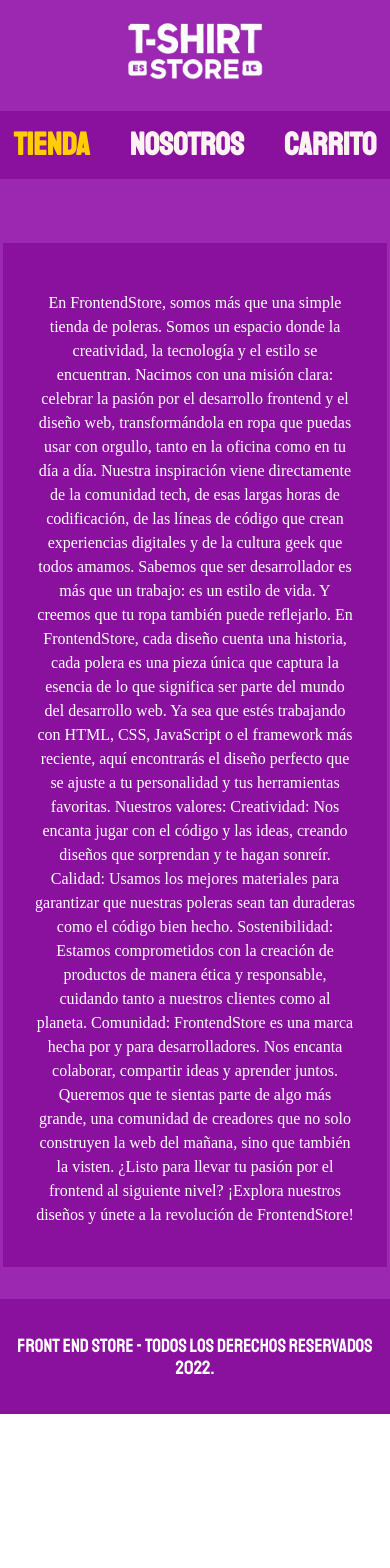
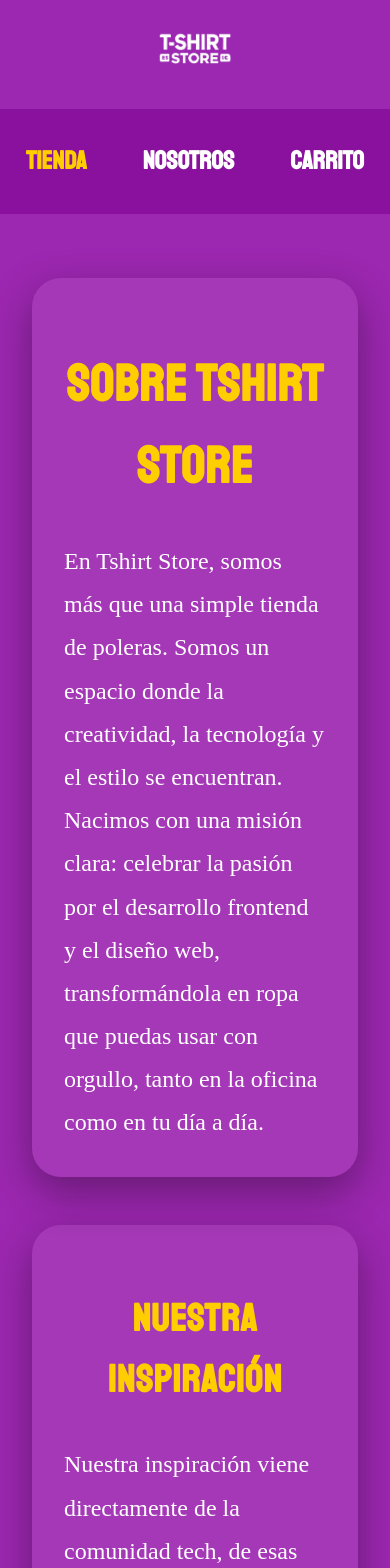
Before and after one commit to Opibl/tshirt-store, an Angular app: page /nosotros in a window 390 px wide. Shown: the top 1568 px of the page. Before the commit the page ends 1414 px from the top, so only its background shows below. Built offline with nearby package versions, Linux system fonts and the light colour scheme.

Commit message:
el cambio en carrio y spbre nosostros

```diff
--- a/src/app/carrito/carrito.component.html
+++ b/src/app/carrito/carrito.component.html
@@ -19,7 +19,7 @@
             <ul>
             <li *ngFor="let prod of productos; let i = index"> <!-- Agrega el índice -->
                 <p>Nombre: {{ prod.nombre }}</p>
-                <p>Precio: {{ prod.precio | currency:'CLP' }}</p>
+                <p>Precio: {{ prod.precio | number:'1.0-0' }} CLP</p>
                 <img src="/assets/img/{{prod.id}}.jpg" alt="imagen" class="img-producto">
                 <button (click)="eliminarDelCarrito(i)">Eliminar</button> <!-- Pasa el índice -->
             </li>
--- a/src/app/nosotros/nosotros.component.html
+++ b/src/app/nosotros/nosotros.component.html
@@ -9,25 +9,93 @@
             <nav class="navegacion">
                 <a class="navegacion__enlace navegacion__enlace--activo" href="">Tienda</a>
                 <a class="navegacion__enlace" href="/nosotros">Nosotros</a>
-                <a class="navegacion__enlace" href="/carrito">carrito</a>
+                <a class="navegacion__enlace" href="/carrito">Carrito</a>
             </nav>
         </div>
     </header>
 
-    <div class="cuerpo">
-        <p>En FrontendStore, somos más que una simple tienda de poleras. Somos un espacio donde la creatividad, la tecnología y el estilo se encuentran. Nacimos con una misión clara: celebrar la pasión por el desarrollo frontend y el diseño web, transformándola en ropa que puedas usar con orgullo, tanto en la oficina como en tu día a día.
+    <!-- CONTENIDO -->
+    <main class="cuerpo">
 
-            Nuestra inspiración viene directamente de la comunidad tech, de esas largas horas de codificación, de las líneas de código que crean experiencias digitales y de la cultura geek que todos amamos. Sabemos que ser desarrollador es más que un trabajo: es un estilo de vida. Y creemos que tu ropa también puede reflejarlo.
+        <!-- HERO -->
+        <section class="seccion seccion--intro">
+            <h1>Sobre Tshirt Store</h1>
+            <p>
+                En Tshirt Store, somos más que una simple tienda de poleras.
+                Somos un espacio donde la creatividad, la tecnología y el estilo se encuentran.
+                Nacimos con una misión clara: celebrar la pasión por el desarrollo frontend
+                y el diseño web, transformándola en ropa que puedas usar con orgullo,
+                tanto en la oficina como en tu día a día.
+            </p>
+        </section>
 
-            En FrontendStore, cada diseño cuenta una historia, cada polera es una pieza única que captura la esencia de lo que significa ser parte del mundo del desarrollo web. Ya sea que estés trabajando con HTML, CSS, JavaScript o el framework más reciente, aquí encontrarás el diseño perfecto que se ajuste a tu personalidad y tus herramientas favoritas.
+        <!-- INSPIRACIÓN -->
+        <section class="seccion">
+            <h2>Nuestra inspiración</h2>
+            <p>
+                Nuestra inspiración viene directamente de la comunidad tech,
+                de esas largas horas de codificación, de las líneas de código que crean
+                experiencias digitales y de la cultura geek que todos amamos.
+                Sabemos que ser desarrollador es más que un trabajo: es un estilo de vida.
+                Y creemos que tu ropa también puede reflejarlo.
+            </p>
+        </section>
 
-            Nuestros valores:
+        <!-- FILOSOFÍA -->
+        <section class="seccion">
+            <h2>Nuestra filosofía</h2>
+            <p>
+                En Tshirt Store, cada diseño cuenta una historia, cada polera es una pieza única
+                que captura la esencia de lo que significa ser parte del mundo del desarrollo web.
+                Ya sea que estés trabajando con HTML, CSS, JavaScript o el framework más reciente,
+                aquí encontrarás el diseño perfecto que se ajuste a tu personalidad
+                y tus herramientas favoritas.
+            </p>
+        </section>
 
-            Creatividad: Nos encanta jugar con el código y las ideas, creando diseños que sorprendan y te hagan sonreír.
-            Calidad: Usamos los mejores materiales para garantizar que nuestras poleras sean tan duraderas como el código bien hecho.
-            Sostenibilidad: Estamos comprometidos con la creación de productos de manera ética y responsable, cuidando tanto a nuestros clientes como al planeta.
-            Comunidad: FrontendStore es una marca hecha por y para desarrolladores. Nos encanta colaborar, compartir ideas y aprender juntos.
-            Queremos que te sientas parte de algo más grande, una comunidad de creadores que no solo construyen la web del mañana, sino que también la visten. ¿Listo para llevar tu pasión por el frontend al siguiente nivel? ¡Explora nuestros diseños y únete a la revolución de FrontendStore!
-        </p>
-    </div>
+        <!-- VALORES -->
+        <section class="seccion seccion--valores">
+            <h2>Nuestros valores</h2>
+
+            <ul class="valores">
+                <li>
+                    <strong>Creatividad:</strong>
+                    Nos encanta jugar con el código y las ideas, creando diseños
+                    que sorprendan y te hagan sonreír.
+                </li>
+
+                <li>
+                    <strong>Calidad:</strong>
+                    Usamos los mejores materiales para garantizar que nuestras poleras
+                    sean tan duraderas como el código bien hecho.
+                </li>
+
+                <li>
+                    <strong>Sostenibilidad:</strong>
+                    Estamos comprometidos con la creación de productos de manera ética
+                    y responsable, cuidando tanto a nuestros clientes como al planeta.
+                </li>
+
+                <li>
+                    <strong>Comunidad:</strong>
+                    Tshirt Store es una marca hecha por y para desarrolladores.
+                    Nos encanta colaborar, compartir ideas y aprender juntos.
+                </li>
+            </ul>
+        </section>
+
+        <!-- CIERRE -->
+        <section class="seccion seccion--cierre">
+            <p>
+                Queremos que te sientas parte de algo más grande, una comunidad de creadores
+                que no solo construyen la web del mañana, sino que también la visten.
+            </p>
+
+            <p class="cierre__destacado">
+                ¿Listo para llevar tu pasión por el frontend al siguiente nivel?
+                ¡Explora nuestros diseños y únete a la revolución de Tshirt Store!
+            </p>
+        </section>
+
+    </main>
 </div>
--- a/src/app/nosotros/nosotros.component.scss
+++ b/src/app/nosotros/nosotros.component.scss
@@ -1,3 +1,6 @@
+/* ===============================
+   VARIABLES
+================================ */
 $primario: #9C27B0;
 $primarioOscuro: #89119D;
 $secundario: #FFCE00;
@@ -6,97 +9,217 @@ $blanco: #FFF;
 $negro: #000;
 $fuentePrincipal: 'Staatliches', cursive;
 
+/* ===============================
+   BASE
+================================ */
+* {
+    box-sizing: border-box;
+}
 
+html, body {
+    margin: 0;
+    padding: 0;
+    min-height: 100%;
+}
 
-/** Globales **/
 .body {
     background-color: $primario;
     font-size: 1.6rem;
-    line-height: 1.5;
-    padding-bottom: 2rem;
+    line-height: 1.6;
+    min-height: 100vh;
+    padding-bottom: 4rem;
+    color: $blanco;
 }
 
+/* ===============================
+   HEADER
+================================ */
 .header__contenido {
     display: flex;
     flex-direction: column;
-    justify-content: center;
     align-items: center;
     background-color: $primario;
 }
 
 .header__logo {
-    padding-top: 20px;
-    padding-bottom: 20px;
-    height: 60px;
+    padding: 2rem 0;
+    height: 6rem;
 }
 
+/* ===============================
+   NAVEGACIÓN
+================================ */
 .navegacion {
     font-family: $fuentePrincipal;
     text-transform: uppercase;
     font-weight: bold;
     display: flex;
-    gap: 20px;
+    gap: 2rem;
     background-color: $primarioOscuro;
     width: 100%;
     justify-content: center;
-    margin-bottom: 4rem;
+    padding: 1rem 0;
 }
 
 .navegacion__enlace {
     text-decoration: none;
-    color: #fff2f2;
-    padding: 10px;
+    color: $blanco;
+    padding: 1rem;
     font-size: 2rem;
 }
-
-
 
 .navegacion__enlace--activo,
 .navegacion__enlace:hover {
     color: $secundario;
 }
 
-
+/* ===============================
+   CUERPO
+================================ */
 .cuerpo {
-    background-color: $primarioOscuro;
-    width: 80rem;
-    height: 40rem;
-    color: $blanco;
-    padding: 2rem 2rem;
-    /* Propiedades para centrar el cuerpo */
-    margin: 0 auto; /* Centra horizontalmente */
-    display: flex; /* Utiliza flexbox para centrar contenido */
-    flex-direction: column; /* Organiza en columna */
-    text-align: center; /* Alinea el texto al centro */
-
+    max-width: 100rem;
+    width: 100%;
+    margin: 4rem auto;
+    padding: 0 2rem;
 }
 
+/* ===============================
+   SECCIONES COMO CARDS
+================================ */
+.seccion {
+    background-color: rgba(255, 255, 255, 0.08);
+    border-radius: 1.8rem;
+    padding: 3.5rem;
+    margin-bottom: 4rem;
 
+    box-shadow: 0 15px 40px rgba(0, 0, 0, 0.35);
+    transition: transform .3s ease, box-shadow .3s ease;
+}
 
+.seccion:hover {
+    transform: translateY(-4px);
+    box-shadow: 0 20px 50px rgba(0, 0, 0, 0.45);
+}
 
+/* ===============================
+   TÍTULOS
+================================ */
+.seccion h1,
+.seccion h2 {
+    font-family: $fuentePrincipal;
+    color: $secundario;
+    text-align: center;
+    margin-bottom: 2rem;
+    letter-spacing: 1px;
+}
 
+/* ===============================
+   TEXTO
+================================ */
+.seccion p {
+    font-size: 1.7rem;
+    line-height: 1.8;
+    color: $blanco;
+    text-align: justify;
+}
 
+/* ===============================
+   INTRO (HERO)
+================================ */
+.seccion--intro {
+    text-align: center;
+}
 
-/* Para dispositivos pequeños (teléfonos móviles) */
-@media (max-width: 599px) {
-    .cuerpo{
-        width: 20rem;
-        height: 60rem;
-        font-size: 1rem;
+.seccion--intro p {
+    max-width: 70rem;
+    margin: 0 auto;
+    text-align: center;
+}
+
+/* ===============================
+   VALORES
+================================ */
+.seccion--valores {
+    background-color: rgba(0, 0, 0, 0.25);
+}
+
+.valores {
+    list-style: none;
+    display: grid;
+    gap: 2rem;
+    margin-top: 3rem;
+    padding: 0;
+}
+
+.valores li {
+    background-color: rgba(255, 255, 255, 0.1);
+    padding: 2rem;
+    border-radius: 1.2rem;
+    font-size: 1.6rem;
+    line-height: 1.6;
+}
+
+.valores strong {
+    color: $secundario;
+    font-family: $fuentePrincipal;
+}
+
+/* ===============================
+   CIERRE
+================================ */
+.seccion--cierre {
+    text-align: center;
+}
+
+.cierre__destacado {
+    margin-top: 2rem;
+    font-size: 1.9rem;
+    font-family: $fuentePrincipal;
+    color: $secundario;
+}
+
+/* ===============================
+   RESPONSIVE
+================================ */
+@media (max-width: 768px) {
+    .navegacion {
+        gap: 1.5rem;
+    }
+
+    .navegacion__enlace {
+        font-size: 1.7rem;
+    }
+
+    .seccion {
+        padding: 2.5rem;
+        margin-bottom: 3rem;
+    }
+
+    .seccion p {
+        font-size: 1.5rem;
+        text-align: left;
+    }
+
+    .seccion--intro p {
+        text-align: left;
     }
 }
 
+@media (max-width: 480px) {
+    .navegacion {
+        flex-wrap: wrap;
+    }
 
-/* Para dispositivos medianos (tabletas) */
-@media (min-width: 600px) and (max-width: 1398px) {
-    .cuerpo{
-        width: 30rem;
-        font-size: 1rem;
+    .navegacion__enlace {
+        font-size: 1.6rem;
+    }
+
+    .seccion {
+        padding: 2rem;
+    }
+
+    .valores li {
+        padding: 1.5rem;
+        font-size: 1.5rem;
     }
 }
-
-@media (min-height: 1280px) {
-    .cuerpo{
-        height: 950px;
-    }
-}
--- a/src/app/pag-inicio/pag-inicio.component.html
+++ b/src/app/pag-inicio/pag-inicio.component.html
@@ -21,7 +21,7 @@
                     <img class="producto__imagen" src="/assets/img/{{producto.id}}.jpg" [alt]="'imagen ' + producto.nombre">
                     <div class="producto__informacion">
                         <p class="producto__nombre">{{ producto.nombre }}</p>
-                        <p class="producto__precio">{{ producto.precio | currency:'CLP' }}</p>
+                        <p class="producto__precio">{{ producto.precio | number:'1.0-0' }} CLP</p>
                     </div>
                 </a>
             </div> <!-- .producto -->
```
Also changed, not shown: src/app/app.component.scss (+8 -0 lines), src/app/pag-inicio/pag-inicio.component.scss (+10 -1 lines), 1 other file (tests, documents, lock files or other folders).
